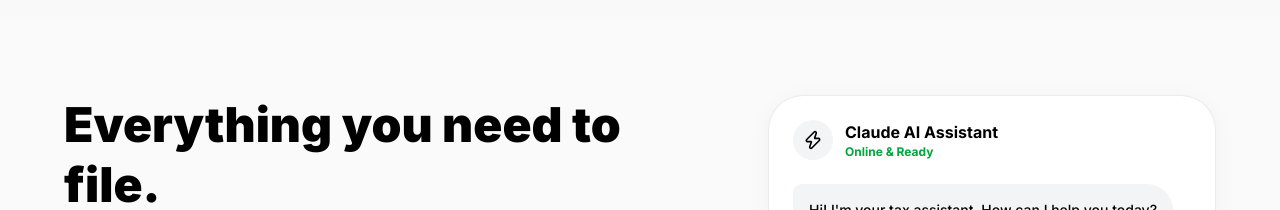
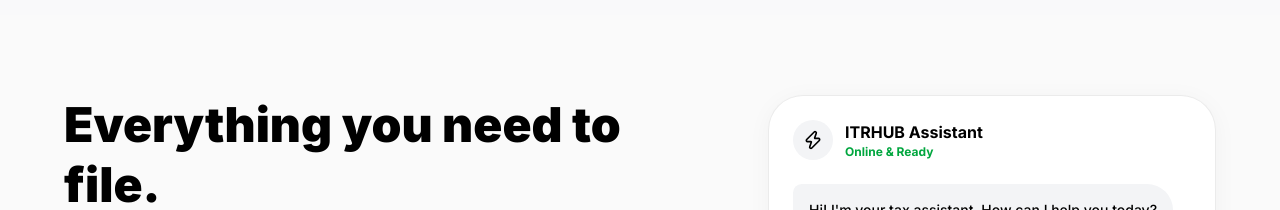
Before and after one commit to Vikas5426/ITRHUB, a Next.js app in the folder Frontend/: page / in a window 1280 px wide. Shown: the part 5080-5290 px from the top of the page. Built offline with nearby package versions, Linux system fonts and the light colour scheme.

Commit message:
fix: rename Claude AI Assistant to ITRHUB Assistant in FilingResources component

```diff
--- a/Frontend/src/components/FilingResources.tsx
+++ b/Frontend/src/components/FilingResources.tsx
@@ -60,7 +60,7 @@ export function FilingResources() {
                   <Zap size={20} className="text-black dark:text-primary" />
                 </div>
                 <div>
-                  <h4 className="font-bold text-black dark:text-white">Claude AI Assistant</h4>
+                  <h4 className="font-bold text-black dark:text-white">ITRHUB Assistant</h4>
                   <p className="text-xs text-green-600 dark:text-green-400 font-bold">Online & Ready</p>
                 </div>
               </div>
```
Also changed, not shown: 1 other file (tests, documents, lock files or other folders).
